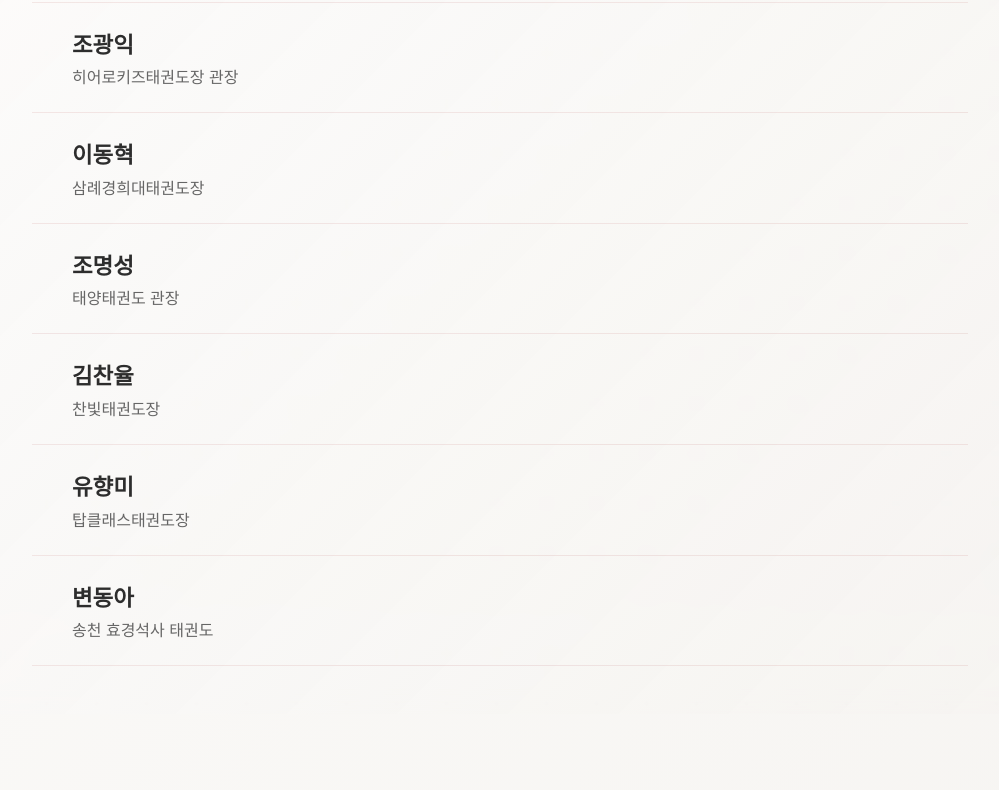
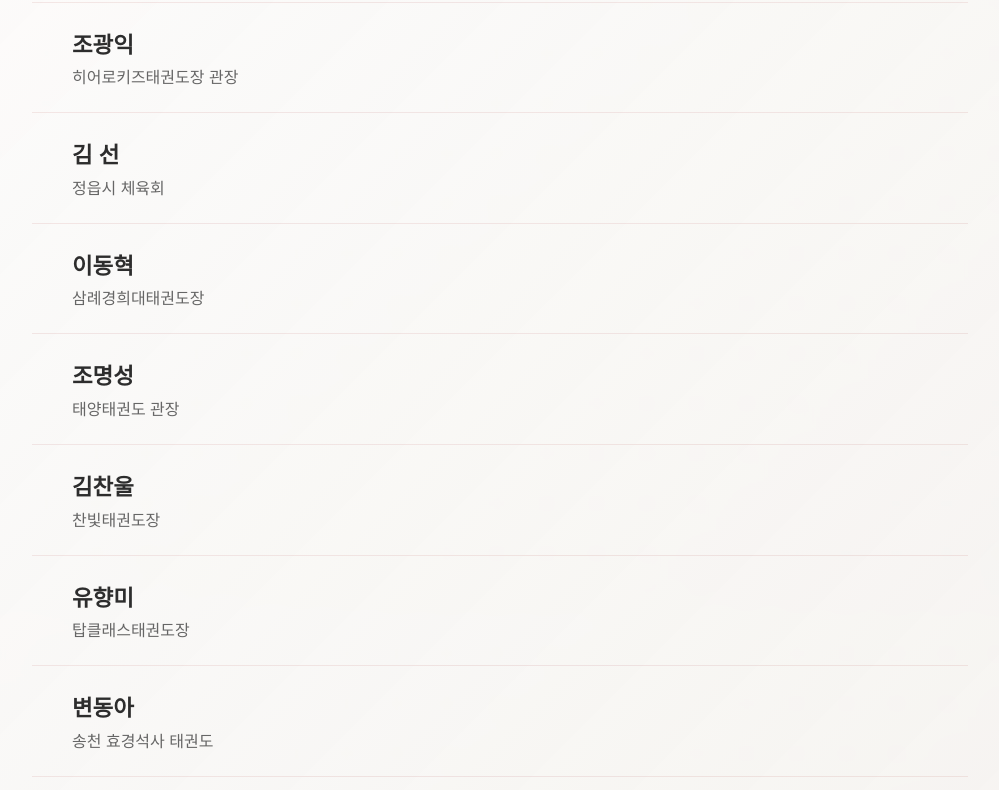
Before and after one commit to seunghak05/jiinhoe_site, a plain HTML site: page jiinhoe/index.html in a window 1280 px wide. Shown: the part 4197-4987 px from the top of the page, without its empty margins (140-1139 px from the left). Drawn offline with nearby package versions, Linux system fonts and the light colour scheme.

Commit message:
Add files via upload
웹3

```diff
--- a/jiinhoe/index.html
+++ b/jiinhoe/index.html
@@ -762,6 +762,12 @@
                             </div>
                             <div class="member-row">
                                 <div class="member-info">
+                                    <div class="member-name">김 선</div>
+                                    <div class="member-role">정읍시 체육회</div>
+                                </div>
+                            </div>
+                            <div class="member-row">
+                                <div class="member-info">
                                     <div class="member-name">이동혁</div>
                                     <div class="member-role">삼례경희대태권도장</div>
                                 </div>
@@ -774,7 +780,7 @@
                             </div>
                              <div class="member-row">
                                 <div class="member-info">
-                                    <div class="member-name">김찬율</div>
+                                    <div class="member-name">김찬울</div>
                                     <div class="member-role">찬빛태권도장</div>
                                 </div>
                             </div>
@@ -862,7 +868,8 @@
                 <div class="w-24 h-1 bg-gradient-to-r from-red-600 to-blue-600 mx-auto mb-6"></div>
             </div>
             <div class="text-lg space-y-2">
-                <p>전북특별자치도 전주시 | ji-in-hoe@email.com | 063-xxx-xxxx</p>
+                <p>전북특별자치도 전주시<br>
+                    0507-1448-7577</p>
                 <p class="text-gray-500 mt-8">&copy; 2025 JI-IN-HOE Taekwondo Union. All Rights Reserved.</p>
             </div>
         </div>
```
